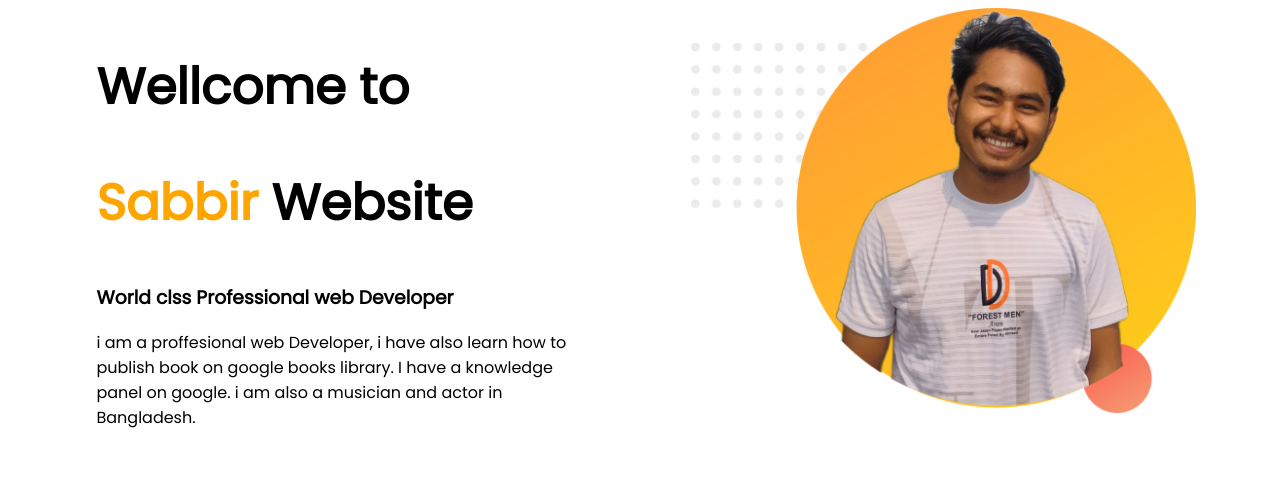
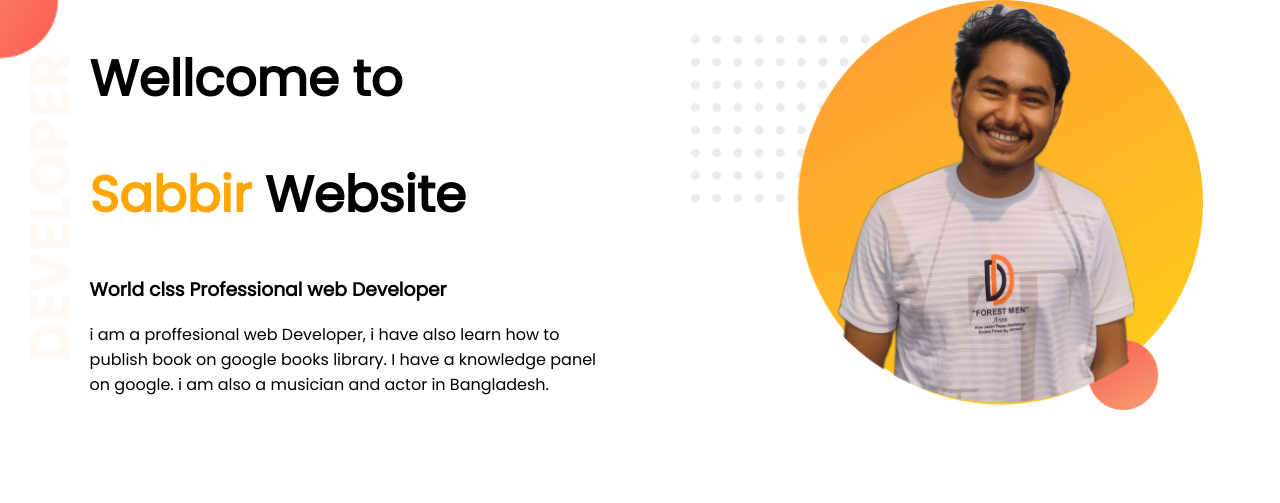
Before and after one commit to mksabbirrahman/protfolio-website, a plain HTML site: page index.html in a window 1280 px wide. Drawn offline with Linux system fonts and the light colour scheme.

Commit message:
adding header

```diff
--- a/index.html
+++ b/index.html
@@ -11,7 +11,7 @@
     <link rel="stylesheet" href="style.css">
 </head>
 <body>
-    <section>
+    <section class="top-banner">
        <div class="half-width">
         <h1>Wellcome to</h1>
         <h1><span class="name-highlight">Sabbir</span> Website</h1>
--- a/style.css
+++ b/style.css
@@ -1,4 +1,5 @@
 body{
+    margin: 0px;
     font-family: 'Poppins', sans-serif;
 }
 h1{
@@ -16,3 +17,11 @@ h1{
 .half-width img{
     width: 100%;
 }
+.top-banner{
+    background-image: url(images/top-banner.png);
+    background-repeat: no-repeat;
+
+}
+section{
+    height: 500px;
+}
```
